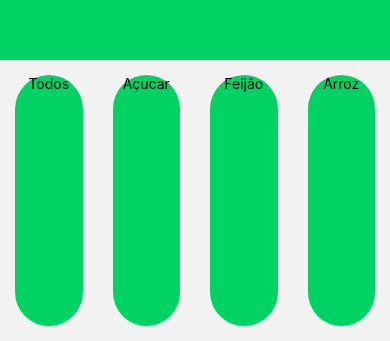
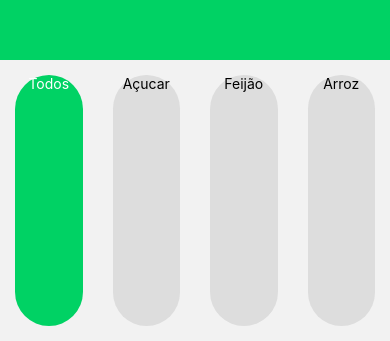
Before and after one commit to onlywillian/bene, a React Native app: screen /Details in a window 390 px wide. Shown: the part 503-844 px from the top of the page. Built offline with nearby package versions, Linux system fonts and the light colour scheme.

Commit message:
Added SVG icons

```diff
--- /dev/null
+++ b/assets/icons/Arrow.js
@@ -0,0 +1,10 @@
+import * as React from "react"
+import Svg, { Path } from "react-native-svg"
+
+const SvgComponent = (props) => (
+  <Svg xmlns="http://www.w3.org/2000/svg" viewBox="0 0 448 512" {...props}>
+    <Path d="M438.6 278.6c12.5-12.5 12.5-32.8 0-45.3l-160-160c-12.5-12.5-32.8-12.5-45.3 0s-12.5 32.8 0 45.3L338.8 224H32c-17.7 0-32 14.3-32 32s14.3 32 32 32h306.7L233.4 393.4c-12.5 12.5-12.5 32.8 0 45.3s32.8 12.5 45.3 0l160-160z" />
+  </Svg>
+)
+
+export default SvgComponent
--- /dev/null
+++ b/assets/icons/Blob.js
@@ -0,0 +1,13 @@
+import * as React from "react"
+import Svg, { Path } from "react-native-svg"
+
+const SvgComponent = (props) => (
+  <Svg viewBox="0 0 200 200" xmlns="http://www.w3.org/2000/svg" {...props}>
+    <Path
+      fill="#419F57"
+      d="M137.3 50.2c3.6 8.4-6 27.2-2.6 44.1 3.4 16.8 19.9 31.8 21 45.3 1 13.5-13.3 25.7-29.1 29.7-15.8 4.1-33.1.1-50.7-5.4-17.6-5.4-35.4-12.3-37-24.2-1.5-11.9 13.2-28.7 19.4-44.2 6.1-15.6 3.5-29.8 9-37.8 5.6-8.1 19.1-10 34.3-11.9 15.2-2 32.1-4 35.7 4.4Z"
+    />
+  </Svg>
+)
+
+export default SvgComponent
--- /dev/null
+++ b/assets/icons/Leaf.js
@@ -0,0 +1,18 @@
+import * as React from "react"
+import Svg, { Path } from "react-native-svg"
+
+const SvgComponent = (props) => (
+  <Svg
+    xmlns="http://www.w3.org/2000/svg"
+    viewBox="0 0 512 512"
+    style={{
+      enableBackground: "new 0 0 512 512",
+    }}
+    xmlSpace="preserve"
+    {...props}
+  >
+    <Path d="M411.132 255.997c0-118.171-61.112-220.822-152.068-255.435a8.634 8.634 0 0 0-6.127 0C161.98 35.174 100.868 137.826 100.868 255.997c0 2.492.067 4.967.12 7.444a8.674 8.674 0 0 0 .044 2.766c3.409 113.839 63.578 211.618 151.904 245.229.985.374 2.028.564 3.064.564s2.079-.189 3.064-.564c88.326-33.611 148.496-131.39 151.904-245.229.173-.916.17-1.846.044-2.766.055-2.477.12-4.952.12-7.444zm-164.828 234.34c-66.793-32.275-118.062-111.265-127.579-202.251l127.579 135.083v67.168zm0-92.268L117.652 261.284c-.029-1.762.452-3.519.452-5.288 0-15.029.596-29.838 2.7-44.31l125.5 133.916v52.467zm0-77.619L124.363 190.596c4.499-20.593 11.318-40.283 19.682-58.615l102.26 118.613v69.856zm0-96.175-94.199-109.002c7.358-13.566 16.025-26.217 25.333-37.758l68.865 61.694v85.066zm0-108.128-58.088-51.633c17.062-18.135 38.697-32.774 58.088-42.854v94.487zm17.237-94.486c21.546 10.08 41.026 24.718 58.086 42.854l-58.086 51.633V21.661zm0 117.547 69.673-61.694c9.309 11.541 17.975 24.192 25.333 37.758L263.54 224.274v-85.066zm0 111.386L366.609 131.98c8.366 18.332 15.183 38.022 19.682 58.615L263.541 320.45v-69.856zm0 239.743v-67.169L391.12 288.086c-9.519 90.986-58.631 169.976-127.579 202.251zm129.595-229.053L263.541 398.069v-52.465l126.577-133.916c2.104 14.471 3.508 29.281 3.508 44.31 0 1.767-.461 3.524-.49 5.286z" />
+  </Svg>
+)
+
+export default SvgComponent
--- /dev/null
+++ b/assets/icons/Shop.js
@@ -0,0 +1,10 @@
+import * as React from "react"
+import Svg, { Path } from "react-native-svg"
+
+const SvgComponent = (props) => (
+  <Svg xmlns="http://www.w3.org/2000/svg" viewBox="0 0 640 512" {...props}>
+    <Path d="M36.8 192h566.4c20.3 0 36.8-16.5 36.8-36.8 0-7.3-2.2-14.4-6.2-20.4L558.2 21.4C549.3 8 534.4 0 518.3 0H121.7c-16 0-31 8-39.9 21.4L6.2 134.7c-4 6.1-6.2 13.2-6.2 20.4C0 175.5 16.5 192 36.8 192zM64 224v240c0 26.5 21.5 48 48 48h224c26.5 0 48-21.5 48-48V224h-64v160H128V224H64zm448 0v256c0 17.7 14.3 32 32 32s32-14.3 32-32V224h-64z" />
+  </Svg>
+)
+
+export default SvgComponent
--- a/screens/Home.js
+++ b/screens/Home.js
@@ -1,5 +1,9 @@
 import { StatusBar } from 'expo-status-bar';
 import { StyleSheet, Text, View, TouchableOpacity } from 'react-native';
+
+import Blob from '../assets/icons/Blob';
+import Leaf from '../assets/icons/Leaf';
+import Shop from '../assets/icons/Shop';
 
 export default function App({ navigation }) {
   function movingBetweenScreens(name) {
@@ -9,6 +13,13 @@ export default function App({ navigation }) {
   return (
     <View style={styles.container}>
       <View style={styles.parteDeCima}>
+          {/* icons position */}
+          <Blob style={{position: 'absolute', height: 300, width: 300, top: -150, left: -120}} />
+          <Blob style={{position: 'absolute', height: 300, width: 300, top: 0, right: -180}} />
+          <Leaf style={{position: 'absolute', height: 150, width: 150, top: -40, left: -75, transform: [{rotate: '170deg'}]}} fill='#fff'/>
+          <Leaf style={{position: 'absolute', height: 100, width: 100, top: -50, transform: [{rotate: '125deg'}]}} fill='#fff'/>
+          <Leaf style={{position: 'absolute', height: 100, width: 100, top: 150, right: -60, transform: [{rotate: '300deg'}]}} fill='#fff'/>
+
           <Text style={styles.textoGrande}>BENE</Text>
           <Text style={styles.textoPequeno}>ESTA É A MÉDIA SEMANAL ATUAL DA CESTA BÁSICA EM ITAPAJÉ-CE:</Text>
       </View>
@@ -20,16 +31,19 @@ export default function App({ navigation }) {
         <View style={styles.escolha}>
           <Text style={styles.mercado}>ESCOLHA SEU MERCADO</Text>
 
-          <TouchableOpacity style={{width: '90%', flex: 1}} onPress={() => movingBetweenScreens('DEIRTON')}>
-            <Text style={styles.botaos}>SUPERMERCADO DEIRTON</Text>
+          <TouchableOpacity style={styles.botaos} onPress={() => movingBetweenScreens('DEIRTON')}>
+            <Text style={styles.textBotaos}>SUPERMERCADO DEIRTON</Text>
+            <Shop fill="#fff" style={styles.shopIcon}/>
           </TouchableOpacity>
 
-          <TouchableOpacity style={{width: '90%', flex: 1}} onPress={() => movingBetweenScreens('BIGA')}>
-            <Text style={styles.botaos}>SUPERMERCADO O BIGA</Text>
+          <TouchableOpacity style={styles.botaos} onPress={() => movingBetweenScreens('BIGA')}>
+            <Text style={styles.textBotaos}>SUPERMERCADO O BIGA</Text>
+            <Shop fill="#fff" style={styles.shopIcon}/>
           </TouchableOpacity>
 
-          <TouchableOpacity style={{width: '90%', flex: 1}} onPress={() => movingBetweenScreens('SÃO FRANCISCO')}>
-            <Text style={styles.botaos}>SUPERMERCADO SÃO FRANCISCO</Text>
+          <TouchableOpacity style={styles.botaos} onPress={() => movingBetweenScreens('SÃO FRANCISCO')}>
+            <Text style={styles.textBotaos}>SUPERMERCADO SÃO FRANCISCO</Text>
+            <Shop fill="#fff" style={styles.shopIcon}/>
           </TouchableOpacity>
         </View>
       </View>
@@ -83,7 +97,7 @@ const styles = StyleSheet.create({
     textAlign: 'center',
     textAlignVertical: 'bottom',
     fontWeight: 'bold',
-    height: '50%',
+    height: '60%',
     fontSize: 35,
   },
   precoDaTelaInferior: {
@@ -92,11 +106,13 @@ const styles = StyleSheet.create({
     textAlignVertical: 'top',
     fontWeight: 'bold',
     height: '50%',
-    fontSize: 35,
+    fontSize: 25,
   },
   bola: {
     flex: 1,
     backgroundColor: '#00D264',
+    alignItems: 'center',
+    justifyContent: 'center',
     borderRadius: 100,
     width: 160,
     elevation: 8,
@@ -124,12 +140,29 @@ const styles = StyleSheet.create({
     textAlignVertical: 'center',
   },
   botaos: {
+    flex: 1,
+    alignItems: 'space-between',
+    justifyContent: 'center',
+    flexDirection: 'row',
+    width: '90%',
     borderRadius: 15,
+    backgroundColor: '#419F57',
+    padding: 10,
+    color: 'white',
+    textSize: 45,
+    marginVertical: 10,
+  },
+  textBotaos: {
+    flex: 1,
     fontWeight: 'bold',
-    backgroundColor: '#419F57',
-    padding: 25,
     color: 'white',
-    textWeight: 'bold',
-    textSize: 45,
+    height: '100%',
+    textAlignVertical: 'center',
+  },
+  shopIcon: {
+    flex: 1,
+    height: 30,
+    width: 30,
+    alignSelf: 'center'
   }
 });
--- a/screens/components/Header.js
+++ b/screens/components/Header.js
@@ -1,7 +1,49 @@
+import { useState } from 'react';
 import { StyleSheet, View, Text, TouchableOpacity } from 'react-native';
 
-export default function Header({ marketName }) {
-    const categories = ['Todos', 'Açucar', 'Feijão','Arroz']
+import Back from '../../assets/icons/Arrow';
+
+export default function Header({ marketName, navigation }) {
+    const [categories, setCategories] = useState([
+        {
+            id: 1,
+            active: true,
+            cat: 'Todos',
+        },
+        {
+            id: 2,
+            active: false,
+            cat: 'Açucar',
+        },
+        {
+            id: 3,
+            active: false,
+            cat: 'Feijão',
+        },
+        {
+            id: 4,
+            active: false,
+            cat: 'Arroz',
+        },
+    ]);
+
+    function handleCatClick(id) {
+        const newCategories = categories.map(e => {
+            if (e.id === id) {
+                e.active = true
+            } else {
+                e.active = false
+            }
+
+            return e;
+        })
+
+        return setCategories(newCategories);
+    }
+
+    function handleBackClick() {
+        navigation.back()
+    }
 
     return (
         <>
@@ -10,13 +52,13 @@ export default function Header({ marketName }) {
             </View>
             <View style={styles.catsContainer}>
                 {categories.map(element => (
-                    <TouchableOpacity style={styles.cats} key={Math.random()}>
-                        <Text style={{
-                            textAlign: 'center',
-                            textAlignVertical: 'center',
-                            height: '100%'
-                            }}>
-                                {element}
+                    <TouchableOpacity
+                        style={element.active ? styles.catsActive : styles.cats}
+                        key={Math.random()}
+                        onPress={() => handleCatClick(element.id)}
+                    >
+                        <Text style={element.active ? [styles.text, { color: 'white' }] : styles.text }>
+                                {element.cat}
                         </Text>
                     </TouchableOpacity>
                 ))}
@@ -44,8 +86,19 @@ const styles = StyleSheet.create({
     },
     cats: {
         flex: 1,
+        backgroundColor: '#ddd',
+        borderRadius: 50,
+        margin: 15
+    },
+    catsActive: {
+        flex: 1,
         backgroundColor: '#00D264',
         borderRadius: 50,
         margin: 15
+    },
+    text: {
+        textAlign: 'center',
+        textAlignVertical: 'center',
+        height: '100%',
     }
 });
```
Also changed, not shown: assets/arrow-right-solid.svg (added), assets/shop-solid.svg (added).
